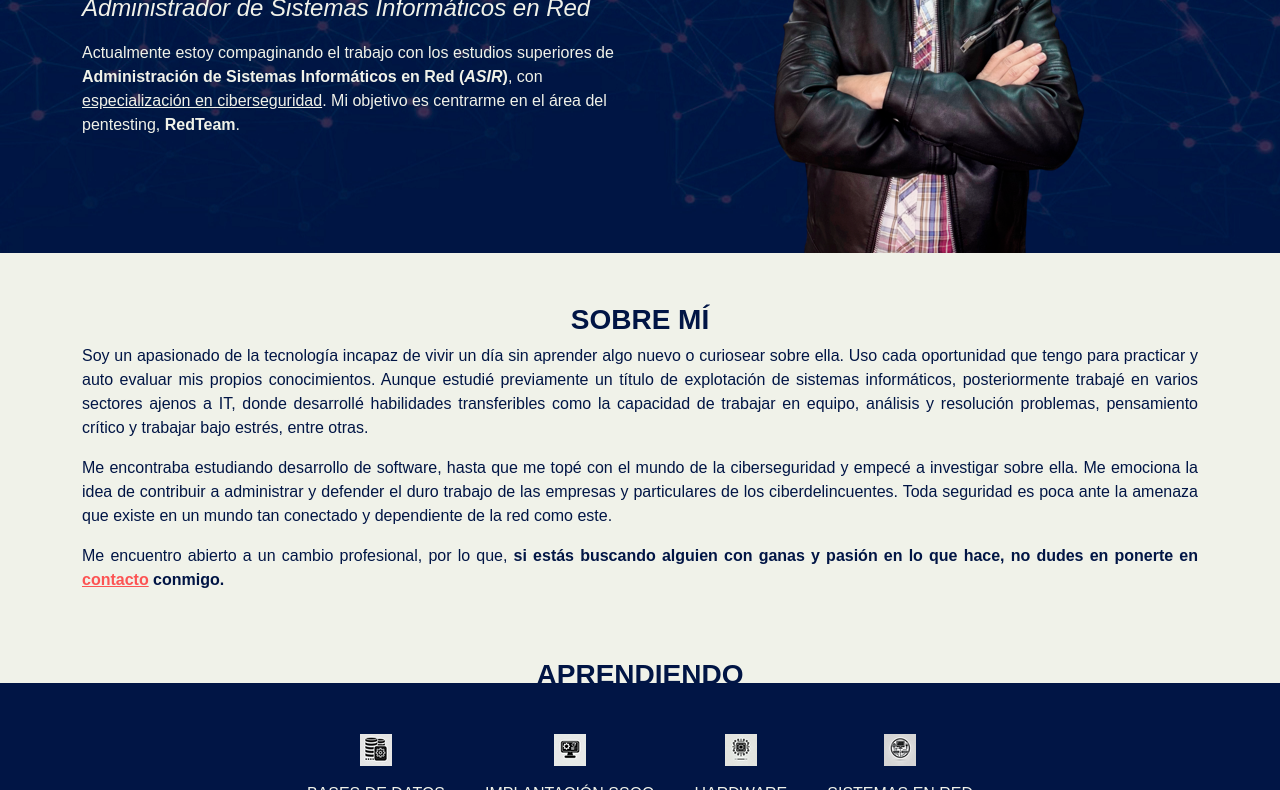
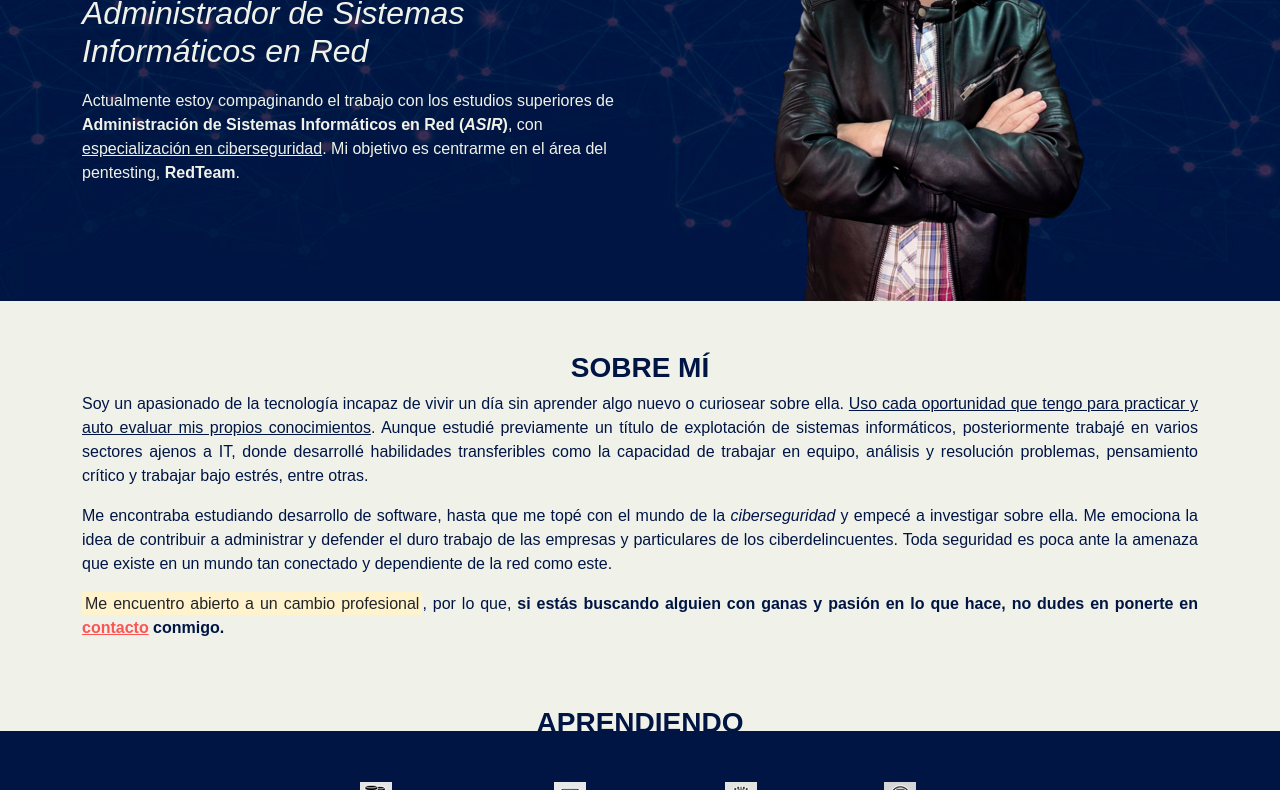
Before and after one commit to dballvea/dballvea-portfolio, a plain HTML site: page index.html in a window 1280 px wide. Shown: the part 421-1211 px from the top of the page. Drawn offline with nearby package versions, Linux system fonts and the light colour scheme.

Commit message:
activity_adapt

```diff
--- a/index.html
+++ b/index.html
@@ -67,7 +67,7 @@
                             <h1 class="texto_rojo text-uppercase">
                                 <b>Diego Ballester Vea</b>
                             </h1>
-                            <h4><i>Administrador de Sistemas Informáticos en Red</i></h4>
+                            <h2><i>Administrador de Sistemas Informáticos en Red</i></h2>
                             <p style="padding-top: 10px">
                                 Actualmente estoy compaginando el trabajo con los estudios
                                 superiores de
@@ -90,8 +90,8 @@
                     <h3><b>SOBRE MÍ</b></h3>
                     <p style="text-align: justify">
                         Soy un apasionado de la tecnología incapaz de vivir un día sin
-                        aprender algo nuevo o curiosear sobre ella. Uso cada oportunidad
-                        que tengo para practicar y auto evaluar mis propios conocimientos.
+                        aprender algo nuevo o curiosear sobre ella. <u>Uso cada oportunidad
+                        que tengo para practicar y auto evaluar mis propios conocimientos</u>.
                         Aunque estudié previamente un título de explotación de sistemas
                         informáticos, posteriormente trabajé en varios sectores ajenos a
                         IT, donde desarrollé habilidades transferibles como la capacidad
@@ -100,7 +100,7 @@
                     </p>
                     <p style="text-align: justify">
                         Me encontraba estudiando desarrollo de software, hasta que me topé
-                        con el mundo de la ciberseguridad y empecé a investigar sobre
+                        con el mundo de la <i>ciberseguridad</i> y empecé a investigar sobre
                         ella. Me emociona la idea de contribuir a administrar y defender
                         el duro trabajo de las empresas y particulares de los
                         ciberdelincuentes. Toda seguridad es poca ante la amenaza que
@@ -108,7 +108,7 @@
                         este.
                     </p>
                     <p style="text-align: justify">
-                        Me encuentro abierto a un cambio profesional, por lo que,
+                        <mark>Me encuentro abierto a un cambio profesional</mark>, por lo que,
                         <b>si estás buscando alguien con ganas y pasión en lo que hace, no
                             dudes en ponerte en
                             <a href="#contacto" class="texto_rojo">contacto</a> conmigo.</b>
@@ -216,7 +216,7 @@
         <section id="contacto" class="margen_scroll">
             <div class="container espaciado_seccion">
                 <h3 class="text-center"><b>CONTACTO</b></h3>
-                <form method="post">
+                <form action="mailto:dballestervea@proton.mail" method="post">
                     <div class="mb-3 mt-3">
                         <input class="form-control" type="text" name="nombre" id="name" placeholder="Nombre" required />
                     </div>
```
